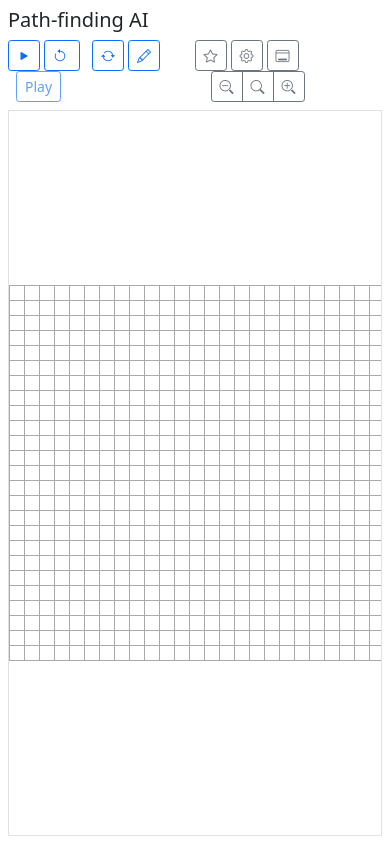
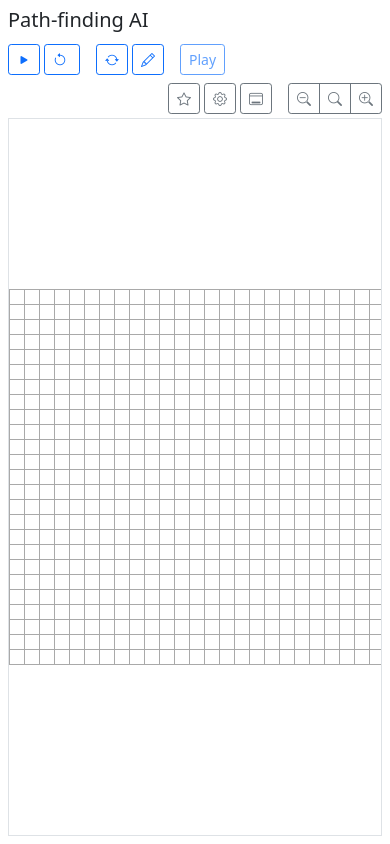
Before and after one commit to borminc/path-finding-ai-project, a React (Create React App) app: page / in a window 390 px wide. Built offline with nearby package versions, Linux system fonts and the light colour scheme.

Commit message:
fix heuristic bug + ui responsiveness

```diff
--- a/src/app.jsx
+++ b/src/app.jsx
@@ -33,6 +33,7 @@ const App = () => {
 		setStartCell,
 		setEndCell,
 		cleanGrid,
+		generateRandomGrid,
 	} = aStarService;
 
 	const [isUserPlaying, setIsUserPlaying] = React.useState(false);
@@ -103,8 +104,8 @@ const App = () => {
 			return; // don't add if not neighbors with lastCell or cell is already in path
 
 		cell.prev = lastCell;
-		cell.g = (lastCell.g || 0) + (lastCell.isSameXY(startCell) ? 0 : 1); // don't count the start cell
-		cell.h = aStar.heuristic(cell, lastCell);
+		cell.g = (lastCell.g || 0) + 1; // don't count the start cell
+		cell.h = aStar.heuristic(cell, endCell);
 		cell.f = cell.g + cell.h;
 		cell.isVisited = true;
 
@@ -161,8 +162,10 @@ const App = () => {
 			);
 		}
 
-		if (cost === userCost)
+		if (cost === userCost) {
+			if (generalSettings.continuousPlayMode) generateRandomGrid();
 			return alert(`You got it! The best path costs ${cost}`);
+		}
 	};
 
 	const cellMouseDownHandler = cell => {
--- a/src/components/aStarSettingsModal.jsx
+++ b/src/components/aStarSettingsModal.jsx
@@ -120,7 +120,7 @@ const AStarSettingsModal = ({ ...props }) => {
 									/>
 								</div>
 
-								<div className='form-check mb-3'>
+								<div className='form-check form-switch mb-3'>
 									<input
 										className='form-check-input'
 										type='checkbox'
--- a/src/components/generalSettingsModal.jsx
+++ b/src/components/generalSettingsModal.jsx
@@ -113,6 +113,32 @@ const GeneralSettingsModal = ({ ...props }) => {
 									</div>
 								</div>
 							</div>
+
+							<div className='mt-4'>
+								<h5>Game</h5>
+
+								<div className='form-check form-switch mb-3'>
+									<input
+										className='form-check-input'
+										type='checkbox'
+										id='continuousPlayMode'
+										value=''
+										checked={generalSettings.continuousPlayMode}
+										onChange={e => {
+											setGeneralSettings(prev => ({
+												...prev,
+												continuousPlayMode: e.target.checked,
+											}));
+										}}
+									/>
+									<label
+										className='form-check-label'
+										htmlFor='continuousPlayMode'
+									>
+										Continuous play mode (auto new grid on win)
+									</label>
+								</div>
+							</div>
 						</div>
 
 						<div className='modal-footer'>
--- a/src/components/toolBar.jsx
+++ b/src/components/toolBar.jsx
@@ -21,9 +21,10 @@ const ToolBar = ({
 		<div {...props}>
 			<h5>Path-finding AI</h5>
 
-			<div className='d-flex justify-content-between my-2'>
+			<div className='d-md-flex justify-content-between my-2'>
+				<div className='col-12 col-md-6'>
 					{isMakingObstacles ? (
-					<div>
+						<div className='float-start my-1'>
 							<span className='me-2'>Click on the grid to make obstacles.</span>
 
 							<button
@@ -36,7 +37,7 @@ const ToolBar = ({
 							</button>
 						</div>
 					) : (
-					<div>
+						<div className='float-start my-1'>
 							<button
 								onClick={startPathFinding}
 								disabled={isProcessing || isUserPlaying}
@@ -54,7 +55,7 @@ const ToolBar = ({
 									if (a) cleanGrid();
 								}}
 								disabled={isProcessing || isUserPlaying}
-							className='btn btn-sm btn-outline-primary me-1'
+								className='btn btn-sm btn-outline-primary me-3'
 								title='Reset'
 							>
 								<i className='bi bi-arrow-counterclockwise me-1'></i>
@@ -63,7 +64,7 @@ const ToolBar = ({
 							<button
 								onClick={generateRandomGrid}
 								disabled={isProcessing}
-							className='btn btn-sm btn-outline-primary ms-2  me-1'
+								className='btn btn-sm btn-outline-primary me-1'
 								title='Randomize grid'
 							>
 								<i className='bi bi-arrow-repeat'></i>
@@ -72,7 +73,7 @@ const ToolBar = ({
 							<button
 								onClick={() => setIsMakingObstacles(true)}
 								disabled={isProcessing}
-							className='btn btn-sm btn-outline-primary me-1'
+								className='btn btn-sm btn-outline-primary me-3'
 								title='Edit obstacles'
 							>
 								<i className='bi bi-pencil'></i>
@@ -86,7 +87,7 @@ const ToolBar = ({
 									setIsUserPlaying(!isUserPlaying);
 								}}
 								disabled={isProcessing || !userCanPlay}
-							className='btn btn-sm btn-outline-primary ms-2 me-1'
+								className='btn btn-sm btn-outline-primary me-1'
 								title='Play'
 							>
 								{/* <i className='bi bi-play-fill'></i> */}
@@ -105,8 +106,10 @@ const ToolBar = ({
 							)}
 						</div>
 					)}
+				</div>
 
-				<div>
+				<div className='col-12 col-md-6'>
+					<div className='float-end my-1'>
 						<AStarSettingsModal />
 						<GeneralSettingsModal className='ms-1' />
 
@@ -168,6 +171,7 @@ const ToolBar = ({
 					</div>
 				</div>
 			</div>
+		</div>
 	);
 };
 
--- a/src/utils.js
+++ b/src/utils.js
@@ -13,6 +13,8 @@ export const DEFAULT_A_STAR_SETTINGS = {
 export const DEFAULT_GENERAL_SETTINGS = {
 	cellSize: 15,
 	showConsole: false,
+
+	continuousPlayMode: true,
 
 	colors: {
 		cellBorder: 'darkgrey',
```
Lines whose indentation alone changed are shown as unchanged.
